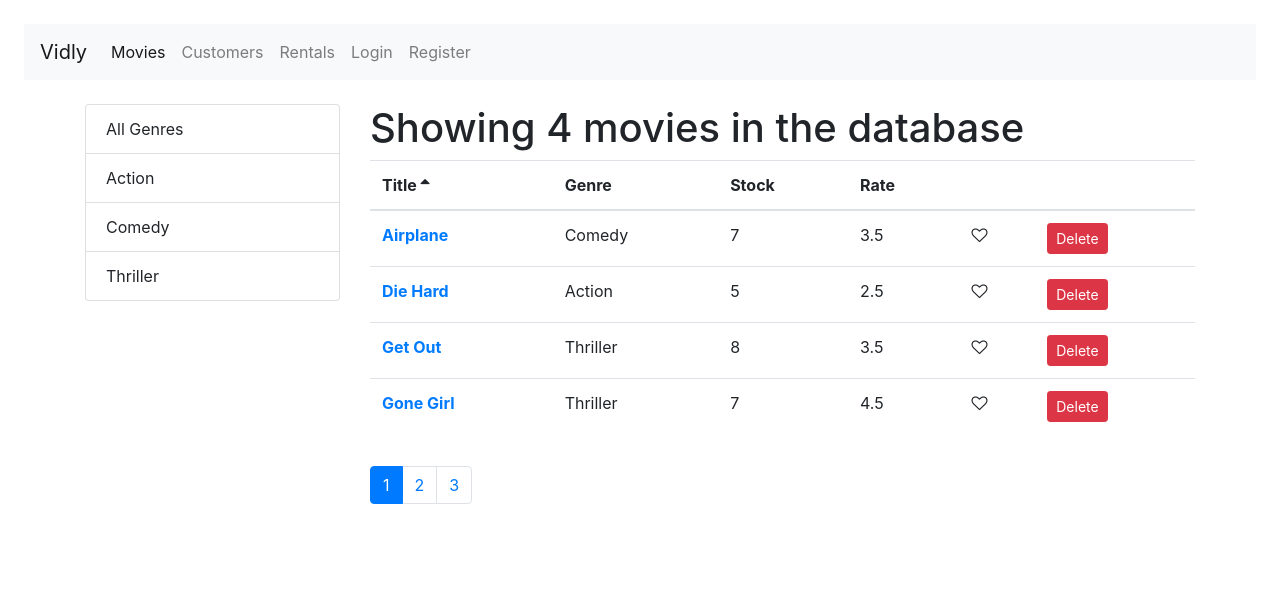
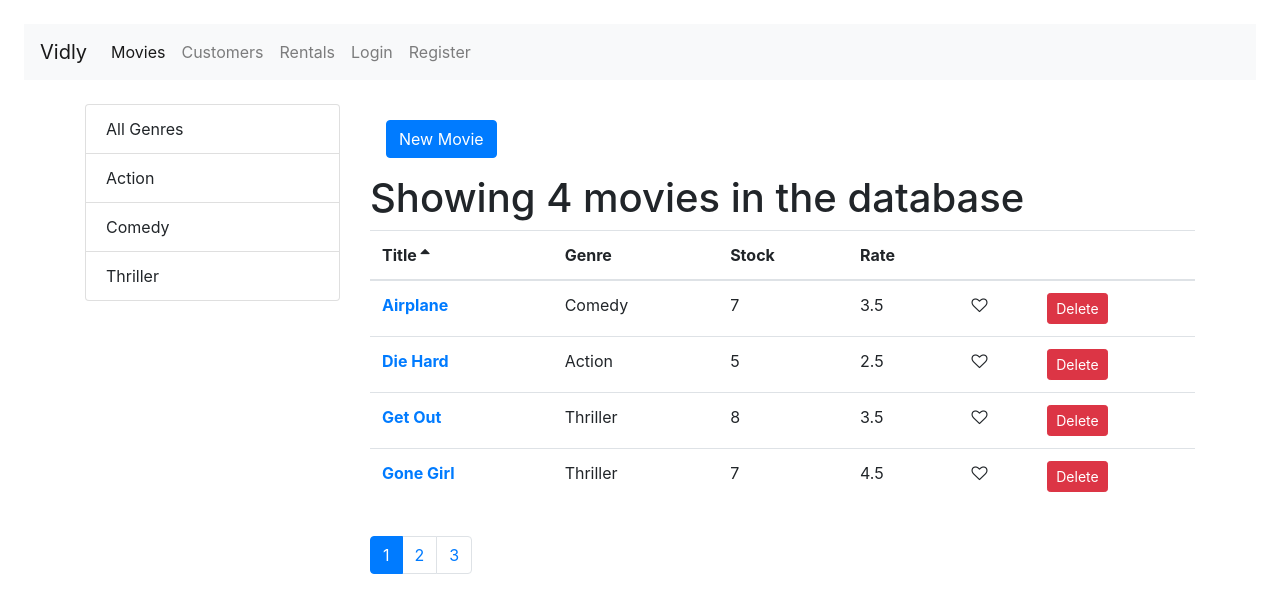
Before and after one commit to rohanbatra24/video-rental, a React (Create React App) app: page /movies in a window 1280 px wide. Shown: the top 612 px of the page. Built offline with nearby package versions, Linux system fonts and the light colour scheme.

Commit message:
add new movie button

```diff
--- a/src/components/movies.jsx
+++ b/src/components/movies.jsx
@@ -9,6 +9,7 @@
 
 import { getMovies } from '../services/fakeMovieService';
 import { getGenres } from '../services/fakeGenreService';
+import { Link } from 'react-router-dom';
 
 export default function Movies() {
 	const [ movies, setMovies ] = useState([]);
@@ -80,6 +81,10 @@
 				<Filter onFilterClick={handleFilter} items={genres} selectedItem={selectedGenre} />
 			</div>
 			<div className="col">
+				<Link className="btn btn-primary m-3" to="/movies/new">
+					New Movie
+				</Link>
+
 				<h1>Showing {getPageData().data.length} movies in the database</h1>
 				<MoviesTable
 					movies={getPageData().data}
```
